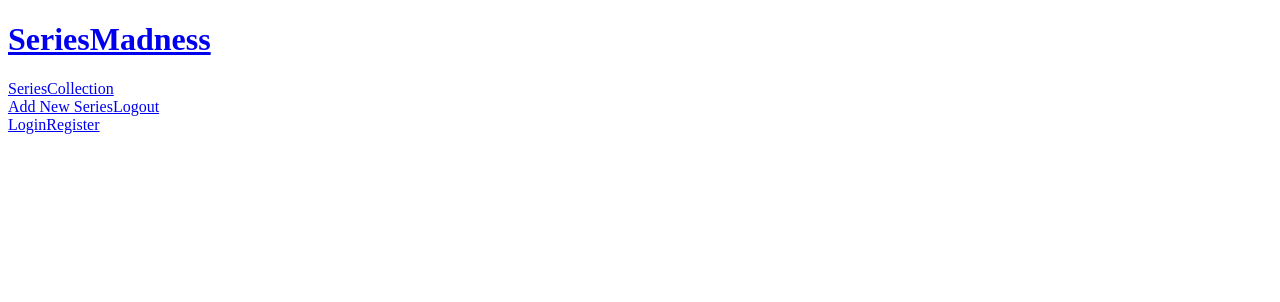
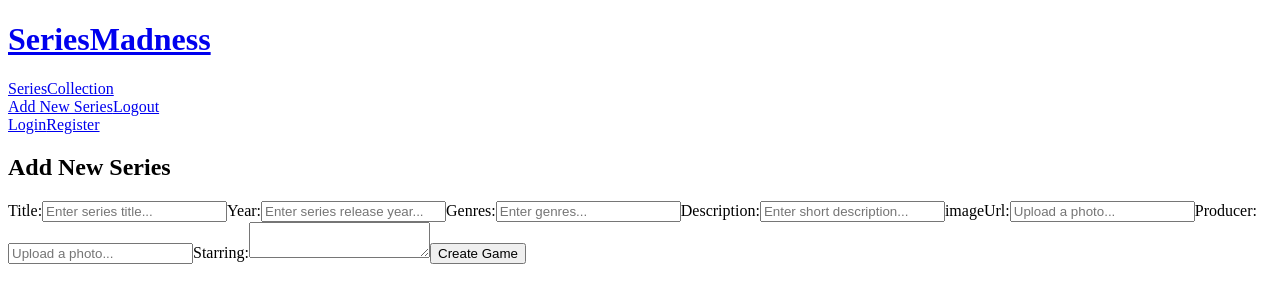
Before and after one commit to VVasilev94/SeriesMadness, a React (Vite) app in the folder client/: page /series/create in a window 1280 px wide. Shown: the top 302 px of the page. Built offline with nearby package versions, Linux system fonts and the light colour scheme.

Commit message:
add create component

```diff
--- a/client/src/App.jsx
+++ b/client/src/App.jsx
@@ -6,6 +6,7 @@ import Home from './components/home/Home';
 import SeriesCollection from './components/series-collection/SeriesCollection';
 import Login from './components/login/Login';
 import Register from './components/register/Register';
+import AddNewSeries from './components/addNewSeries/AddNewSeries';
 
 function App() {
 
@@ -18,6 +19,7 @@ function App() {
      <Route path='/series' element={<SeriesCollection/>} />
      <Route path='/login' element={<Login/>} />
      <Route path='/register' element={<Register/>} />
+     <Route path='/series/create' element={<AddNewSeries/>} />
 
     </Routes>
     </div>
--- /dev/null
+++ b/client/src/components/addNewSeries/AddNewSeries.jsx
@@ -0,0 +1,32 @@
+export default function AddNewSeries() {
+    return(
+        <section id="create-page" className="auth">
+            <form id="create">
+                <div className="container">
+                    <h1>Add New Series</h1>
+                    <label htmlFor="leg-title">Title:</label>
+                    <input type="text" id="title" name="title" placeholder="Enter series title..." />
+
+                    <label htmlFor="year">Year:</label>
+                    <input type="text" id="year" name="year" placeholder="Enter series release year..." />
+
+                    <label htmlFor="levels">Genres:</label>
+                    <input type="number" id="genres" name="genres" min="1" placeholder="Enter genres..." />
+
+                    <label htmlFor="game-img">Description:</label>
+                    <input type="text" id="description" name="description" placeholder="Enter short description..." />
+
+                    <label htmlFor="game-img">imageUrl:</label>
+                    <input type="text" id="imageUrl" name="imageUrl" placeholder="Upload a photo..." />
+
+                    <label htmlFor="game-img">Producer:</label>
+                    <input type="text" id="imageUrl" name="imageUrl" placeholder="Upload a photo..." />
+
+                    <label htmlFor="summary">Starring:</label>
+                    <textarea name="summary" id="summary"></textarea>
+                    <input className="btn submit" type="submit" value="Create Game" />
+                </div>
+            </form>
+        </section>
+    )
+}
```
Also changed, not shown: client/src/components/header/Header.jsx (+4 -5 lines).
